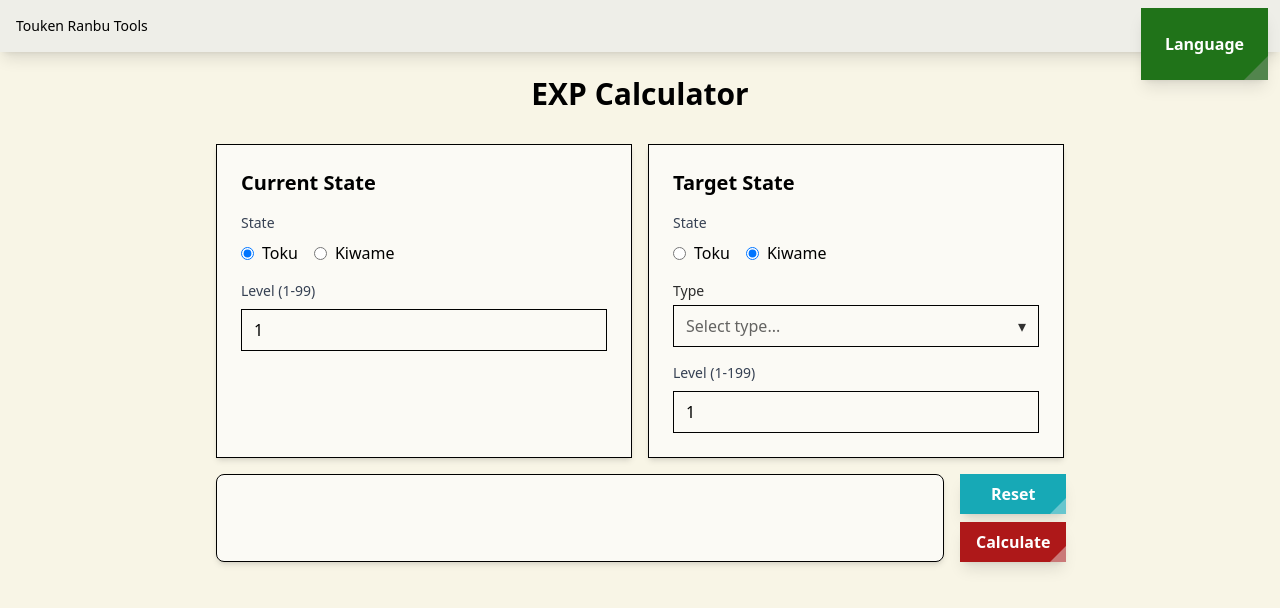
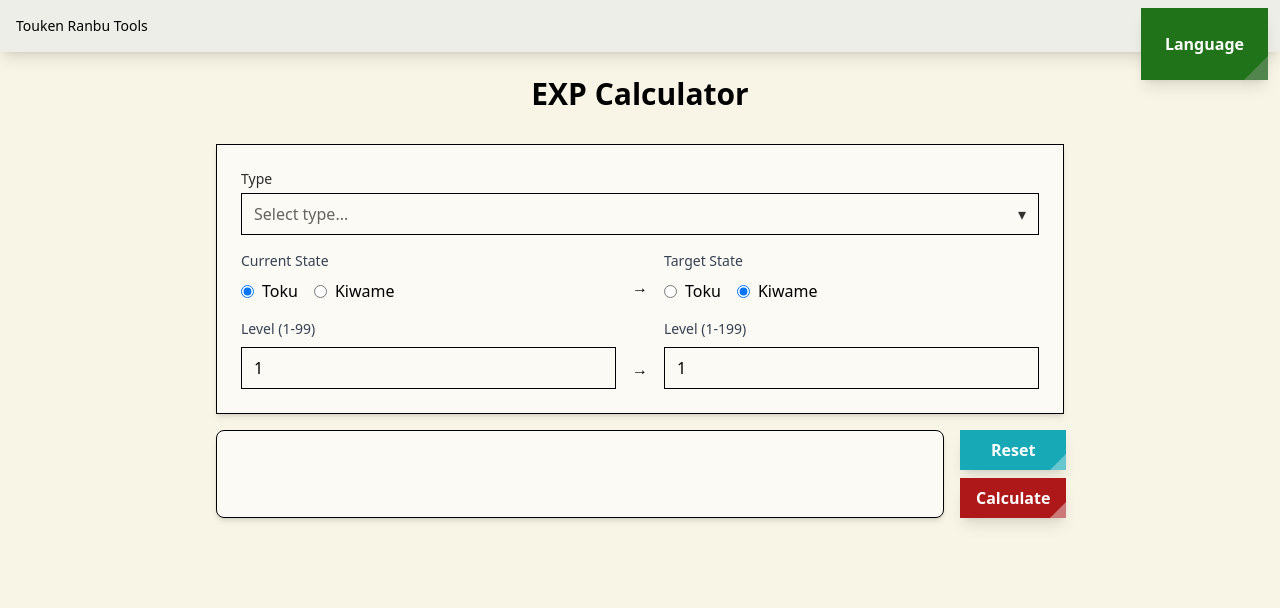
Before and after one commit to ALeafWolf/tkrb-tools, a React (Vite) app: page / in a window 1280 px wide. Shown: the top 608 px of the page. Built offline with nearby package versions, Linux system fonts and the light colour scheme.

Commit message:
merge currentType and targetType

```diff
--- a/src/components/Calculator/ExpCalculator.tsx
+++ b/src/components/Calculator/ExpCalculator.tsx
@@ -66,11 +66,10 @@ export default function ExpCalculator() {
   const [error, setError] = useState<string | null>(null);
 
   const [currentState, setCurrentState] = useState<ToukenState>("toku");
-  const [currentType, setCurrentType] = useState<ToukenType | null>(null);
+  const [toukenType, setToukenType] = useState<ToukenType | null>(null);
   const [currentLevel, setCurrentLevel] = useState<number | "">(1);
 
   const [targetState, setTargetState] = useState<ToukenState>("kiwame");
-  const [targetType, setTargetType] = useState<ToukenType | null>(null);
   const [targetLevel, setTargetLevel] = useState<number | "">(1);
 
   const [result, setResult] = useState<{
@@ -81,8 +80,7 @@ export default function ExpCalculator() {
   const [validationErrors, setValidationErrors] = useState<{
     currentLevel?: boolean;
     targetLevel?: boolean;
-    currentType?: boolean;
-    targetType?: boolean;
+    type?: boolean;
     messages?: Array<{ key: string; params?: Record<string, string | number> }>;
   }>({});
 
@@ -117,16 +115,14 @@ export default function ExpCalculator() {
     errors: {
       currentLevel?: boolean;
       targetLevel?: boolean;
-      currentType?: boolean;
-      targetType?: boolean;
+      type?: boolean;
       messages: Array<{ key: string; params?: Record<string, string | number> }>;
     };
   } {
     const errors: {
       currentLevel?: boolean;
       targetLevel?: boolean;
-      currentType?: boolean;
-      targetType?: boolean;
+      type?: boolean;
       messages: Array<{ key: string; params?: Record<string, string | number> }>;
     } = {
       messages: [],
@@ -137,14 +133,9 @@ export default function ExpCalculator() {
       return { isValid: false, errors };
     }
 
-    if (currentState === "kiwame" && !currentType) {
-      errors.currentType = true;
+    if ((currentState === "kiwame" || targetState === "kiwame") && !toukenType) {
+      errors.type = true;
       errors.messages.push({ key: "errors.selectTypeCurrentKiwame" });
-    }
-
-    if (targetState === "kiwame" && !targetType) {
-      errors.targetType = true;
-      errors.messages.push({ key: "errors.selectTypeTargetKiwame" });
     }
 
     const currentMaxLevel = currentState === "toku" ? 99 : 199;
@@ -183,15 +174,6 @@ export default function ExpCalculator() {
     // Check for invalid state transitions
     if (currentState === "kiwame" && targetState === "toku") {
       errors.messages.push({ key: "errors.cannotDowngrade" });
-    }
-
-    // If both states are kiwame, types should match
-    if (
-      currentState === "kiwame" &&
-      targetState === "kiwame" &&
-      currentType !== targetType
-    ) {
-      errors.messages.push({ key: "errors.kiwameTypeMustMatch" });
     }
 
     return {
@@ -235,13 +217,13 @@ export default function ExpCalculator() {
             targetLevelNum,
           );
         } else {
-          // kiwame to kiwame (types should match, use currentType)
+          // kiwame to kiwame (types should match, use toukenType)
           value = getExpBetweenLevels(
             expData,
             "kiwame",
             currentLevelNum,
             targetLevelNum,
-            currentType || undefined,
+            toukenType || undefined,
           );
         }
       } else {
@@ -252,11 +234,11 @@ export default function ExpCalculator() {
           expData,
           "kiwame",
           targetLevelNum,
-          targetType || undefined,
+          toukenType || undefined,
         );
 
         const trainingUnlockLevel =
-          expData.kiwame.variants[targetType!].trainingUnlockBaseLevel;
+          expData.kiwame.variants[toukenType!].trainingUnlockBaseLevel;
         const trainingUnlockLevelExp = getCumExpToLevel(
           expData,
           "toku",
@@ -277,10 +259,9 @@ export default function ExpCalculator() {
 
   function handleReset() {
     setCurrentState("toku");
-    setCurrentType(null);
+    setToukenType(null);
     setCurrentLevel(1);
     setTargetState("kiwame");
-    setTargetType(null);
     setTargetLevel(1);
     setResult(null);
     setValidationErrors({});
@@ -289,26 +270,15 @@ export default function ExpCalculator() {
 
   // Memoize options arrays to prevent recreation on every render
   // Only include placeholder option when no type is selected
-  const currentTypeOptions = useMemo(
+  const typeOptions = useMemo(
     () => [
-      ...(currentType === null ? [{ value: "", label: t("common.selectType") }] : []),
+      ...(toukenType === null ? [{ value: "", label: t("common.selectType") }] : []),
       ...TOUKEN_TYPES.map((type) => ({
         value: type,
         label: t(`types.${type}`),
       })),
     ],
-    [currentType, t]
-  );
-
-  const targetTypeOptions = useMemo(
-    () => [
-      ...(targetType === null ? [{ value: "", label: t("common.selectType") }] : []),
-      ...TOUKEN_TYPES.map((type) => ({
-        value: type,
-        label: t(`types.${type}`),
-      })),
-    ],
-    [targetType, t]
+    [toukenType, t]
   );
 
   // Create reusable level change handler
@@ -335,26 +305,26 @@ export default function ExpCalculator() {
     (e: React.ChangeEvent<HTMLInputElement>) => {
       const newState = e.target.value as ToukenState;
       setCurrentState(newState);
-      if (newState === "toku") {
-        setCurrentType(null);
-      } else if (!currentType) {
-        setCurrentType("tantou");
+      if (newState === "toku" && targetState === "toku") {
+        setToukenType(null);
+      } else if (newState === "kiwame" && !toukenType) {
+        setToukenType("tantou");
       }
     },
-    [currentType]
+    [targetState, toukenType]
   );
 
   const handleTargetStateChange = useCallback(
     (e: React.ChangeEvent<HTMLInputElement>) => {
       const newState = e.target.value as ToukenState;
       setTargetState(newState);
-      if (newState === "toku") {
-        setTargetType(null);
-      } else if (!targetType) {
-        setTargetType("tantou");
+      if (newState === "toku" && currentState === "toku") {
+        setToukenType(null);
+      } else if (newState === "kiwame" && !toukenType) {
+        setToukenType("tantou");
       }
     },
-    [targetType]
+    [currentState, toukenType]
   );
 
   const isCalculateDisabled = loading || !expData;
@@ -379,37 +349,19 @@ export default function ExpCalculator() {
 
       {!loading && expData && (
         <div className="flex flex-col gap-4">
-          <div className="grid grid-cols-1 md:grid-cols-2 gap-4">
-            {/* Current State Section */}
           <ContentContainer className="space-y-4">
-              <h3 className="mb-4 text-xl font-semibold">
-                {t("calculator.currentState")}
-              </h3>
-
-              <div className="space-y-4">
-                <div>
-                  <label className="mb-2 block text-sm font-medium text-gray-700">
-                    {t("calculator.state")}
-                  </label>
-                  <StateRadioGroup
-                    value={currentState}
-                    onChange={handleCurrentStateChange}
-                    t={t}
-                  />
-                </div>
-
-                {currentState === "kiwame" && (
+            {/* Row 1 - type, only when kiwame is involved */}
+            {(currentState === "kiwame" || targetState === "kiwame") && (
               <Select
                 label={t("calculator.type")}
-                    value={currentType || ""}
-                    options={currentTypeOptions}
+                value={toukenType || ""}
+                options={typeOptions}
                 onChange={(value) => {
-                      setCurrentType(value === "" ? null : (value as ToukenType));
-                      // Clear validation errors when user selects a type
-                      if (validationErrors.currentType) {
+                  setToukenType(value === "" ? null : (value as ToukenType));
+                  if (validationErrors.type) {
                     setValidationErrors((prev) => ({
                       ...prev,
-                          currentType: false,
+                      type: false,
                       messages: prev.messages?.filter(
                         (msg) => msg.key !== "errors.selectTypeCurrentKiwame"
                       ),
@@ -418,10 +370,37 @@ export default function ExpCalculator() {
                 }}
                 placeholder={t("common.selectType")}
                 className="w-full"
-                    hasError={validationErrors.currentType}
+                hasError={validationErrors.type}
               />
             )}
 
+            {/* Row 2 - state: current → target */}
+            <div className="grid grid-cols-[1fr_auto_1fr] items-start gap-4">
+              <div>
+                <label className="mb-2 block text-sm font-medium text-gray-700">
+                  {t("calculator.currentState")}
+                </label>
+                <StateRadioGroup
+                  value={currentState}
+                  onChange={handleCurrentStateChange}
+                  t={t}
+                />
+              </div>
+              <span className="pt-6 text-center">→</span>
+              <div>
+                <label className="mb-2 block text-sm font-medium text-gray-700">
+                  {t("calculator.targetState")}
+                </label>
+                <StateRadioGroup
+                  value={targetState}
+                  onChange={handleTargetStateChange}
+                  t={t}
+                />
+              </div>
+            </div>
+
+            {/* Row 3 - level: current → target */}
+            <div className="grid grid-cols-[1fr_auto_1fr] items-end gap-4">
               <div>
                 <label className="mb-2 block text-sm font-medium text-gray-700">
                   {t("calculator.level")} (1-
@@ -438,55 +417,11 @@ export default function ExpCalculator() {
                     }`}
                 />
               </div>
-              </div>
-            </ContentContainer>
-
-            {/* Target State Section */}
-            <ContentContainer className="space-y-4">
-              <h3 className="mb-4 text-xl font-semibold">
-                {t("calculator.targetState")}
-              </h3>
-
-              <div className="space-y-4">
+              <span className="pb-2 text-center">→</span>
               <div>
                 <label className="mb-2 block text-sm font-medium text-gray-700">
-                    {t("calculator.state")}
-                  </label>
-                  <StateRadioGroup
-                    value={targetState}
-                    onChange={handleTargetStateChange}
-                    t={t}
-                  />
-                </div>
-
-                {targetState === "kiwame" && (
-                  <Select
-                    label={t("calculator.type")}
-                    value={targetType || ""}
-                    options={targetTypeOptions}
-                    onChange={(value) => {
-                      setTargetType(value === "" ? null : (value as ToukenType));
-                      // Clear validation errors when user selects a type
-                      if (validationErrors.targetType) {
-                        setValidationErrors((prev) => ({
-                          ...prev,
-                          targetType: false,
-                          messages: prev.messages?.filter(
-                            (msg) => msg.key !== "errors.selectTypeTargetKiwame"
-                          ),
-                        }));
-                      }
-                    }}
-                    placeholder={t("common.selectType")}
-                    className="w-full"
-                    hasError={validationErrors.targetType}
-                  />
-                )}
-
-                <div>
-                  <label className="mb-2 block text-sm font-medium text-gray-700">
-                    {t("calculator.level")} (1-{targetState === "toku" ? 99 : 199}
-                    )
+                  {t("calculator.level")} (1-
+                  {targetState === "toku" ? 99 : 199})
                 </label>
                 <input
                   type="number"
@@ -501,7 +436,6 @@ export default function ExpCalculator() {
               </div>
             </div>
           </ContentContainer>
-          </div>
           {/* Calculate Button */}
           <div className="col-span-2 flex rounded-lg gap-4">
             <ContentContainer className="col-span-2 rounded-lg border flex-1">
```
Lines whose indentation alone changed are shown as unchanged.
